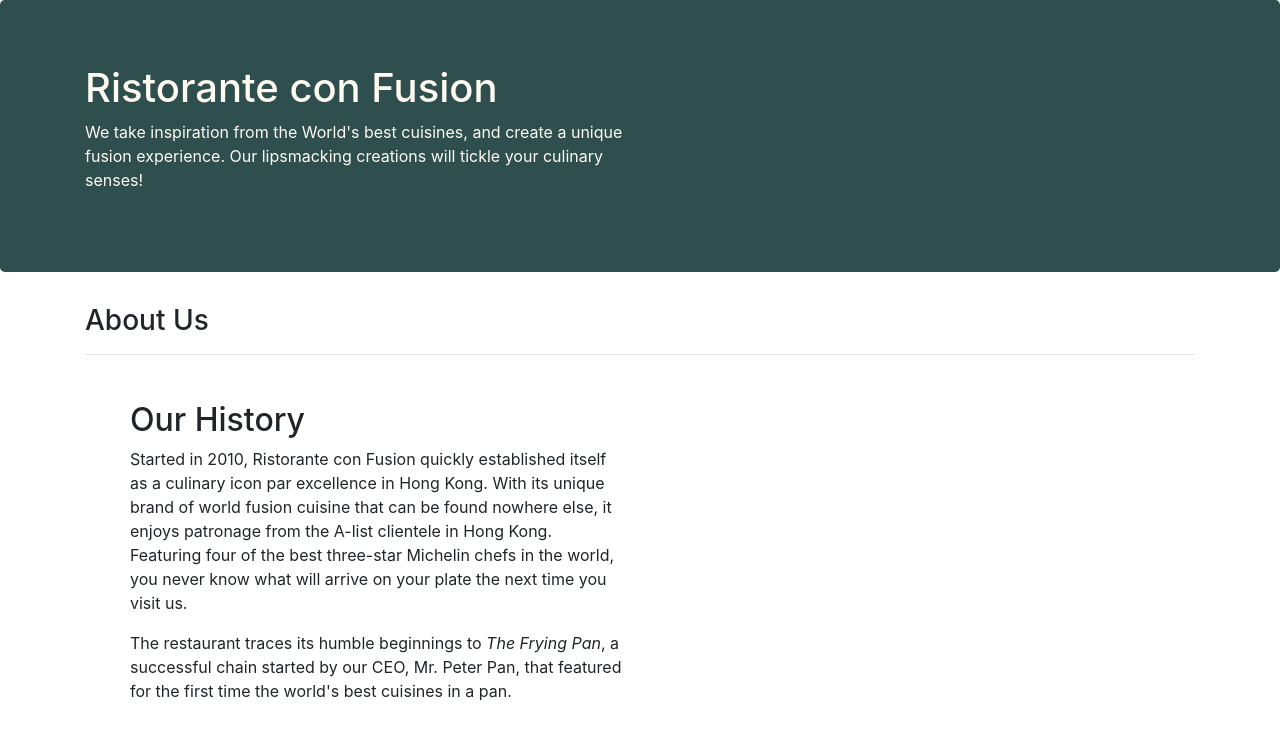
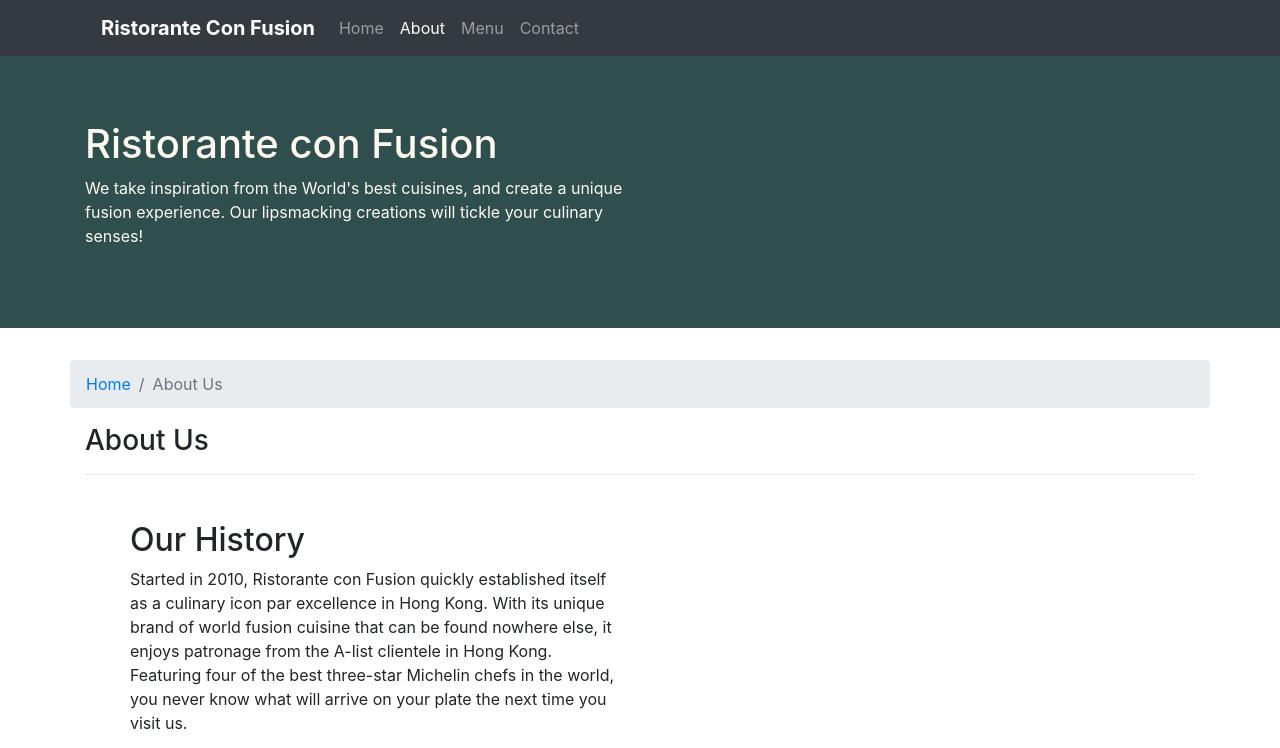
Before and after one commit to sakshampuri/cbootstrp, a website: page Bootstrap4/conFusion/aboutus.html in a window 1280 px wide. Shown: the top 748 px of the page. Drawn offline with nearby package versions, Linux system fonts and the light colour scheme.

Commit message:
Navbar and Breadcrumb Added

```diff
--- a/Bootstrap4/conFusion/aboutus.html
+++ b/Bootstrap4/conFusion/aboutus.html
@@ -16,6 +16,32 @@
 
 <body>
 
+    <nav class="navbar navbar-dark bg-dark navbar-expand-sm pl-5" id="nav">
+
+
+
+        <div class="container">
+
+
+            <a class="navbar-brand font-weight-bold" href="#">Ristorante Con Fusion</a>
+            <div class="collapse navbar-collapse">
+                <ul class="navbar-nav mr-auto">
+                    <li class="nav-item"><a class="nav-link" href="index.html">Home</a></li>
+                    <li class="nav-item active"><a class="nav-link" href="#">About</a></li>
+                    <li class="nav-item"><a class="nav-link" href="#">Menu</a></li>
+                    <li class="nav-item"><a class="nav-link" href="#">Contact</a></li>
+                </ul>
+            </div>
+
+
+            <button class="navbar-toggler" type="button" data-toggle="collapse" data-target=".navbar-collapse" aria-controls="navbarSupportedContent" aria-expanded="false" aria-label="Toggle navigation">
+                <span class="navbar-toggler-icon"></span>
+              </button>
+
+        </div>
+
+    </nav>
+
     <header class="jumbotron">
         <div class="container">
             <div class="row row-header">
@@ -31,6 +57,19 @@
 
     <div class="container">
         <div class="row">
+
+            <!-- Breadcrumb -->
+
+            <ol class="col-12 breadcrumb">
+
+                <li class="breadcrumb-item">
+                    <a href="./index.html">Home</a>
+                </li>
+
+                <li class="breadcrumb-item active">About Us</li>
+
+            </ol>
+
             <div class="col-12">
                <h3>About Us</h3>
                <hr>
--- a/Bootstrap4/conFusion/css/style.css
+++ b/Bootstrap4/conFusion/css/style.css
@@ -1,3 +1,4 @@
+
 .row-content {
     margin: 0px auto;
     padding: 30px;
@@ -8,7 +9,16 @@
 .jumbotron {
     background-color: darkslategrey;
     color: floralwhite;
+    border-radius: 0px !important;
 }
+
+
+
+.navbar-brand {
+    color: white !important;
+}
+
+
 
 .footer {
     margin: 0px;
```
Also changed, not shown: Bootstrap4/conFusion/index.html (+26 -0 lines).
